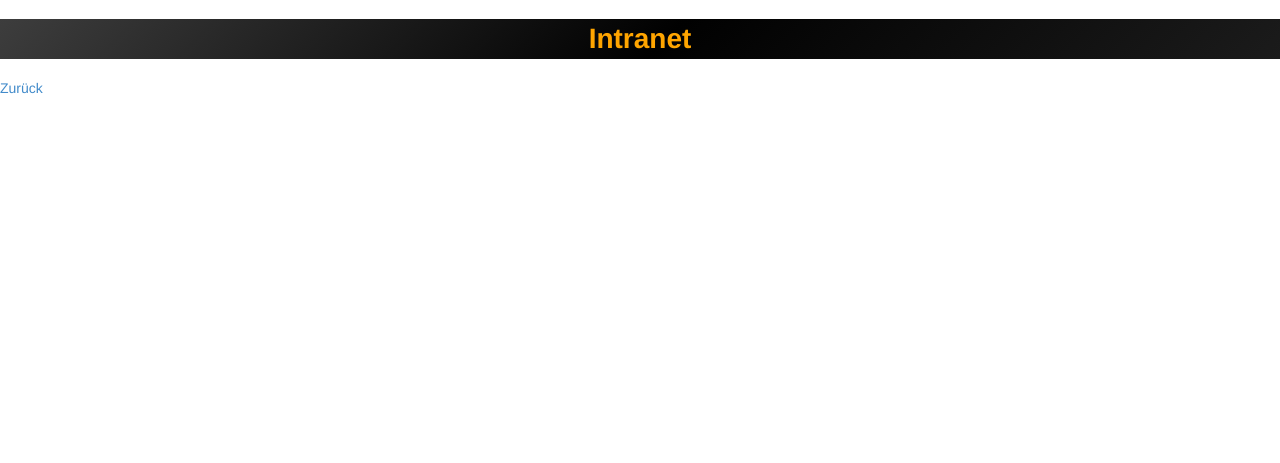
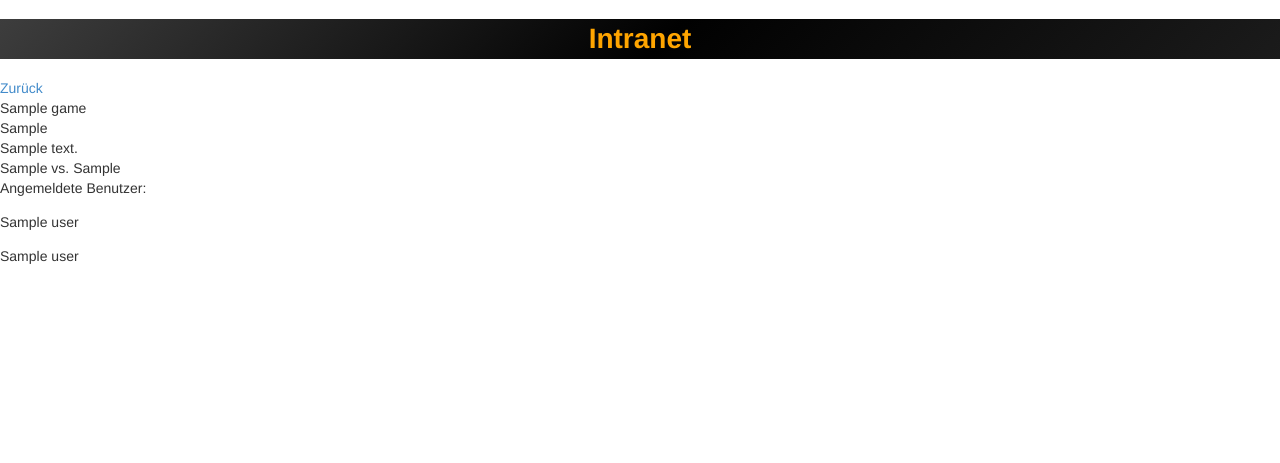
Before and after one commit to LordNeodym/intranet, a Django app: template src/core/templates/game_site.html in a window 1280 px wide. Shown: the top 463 px of the page. Run offline with Django 3.2, Linux system fonts and the light colour scheme; the template is opened without the code that fills it: most values are stand-ins (such as "Sample title", 1, 10 or a date in 2020); some libraries are stand-ins or nearby versions.

Commit message:
expand game site template

```diff
--- a/src/core/admin.py
+++ b/src/core/admin.py
@@ -13,7 +13,7 @@ class RoundInline(admin.TabularInline):
 
 class TeamAdmin(admin.ModelAdmin):
 	inlines = [RoundInline,]
-	#list_display = ('getTeam',)
+	filter_horizontal = ('user',)
 
 class MatchAdmin(admin.ModelAdmin):
     list_display = ('game', 'game_mode', 'player_per_team')
--- a/src/core/models.py
+++ b/src/core/models.py
@@ -41,7 +41,6 @@ class Team(models.Model):
 	user = models.ManyToManyField(User, verbose_name="Spieler", related_name="team_user")
 
 	def __unicode__(self):
-		#print self.user()
 		user_list = []
 		for u in self.user.all():
 			user_list.append(str(u.username))
@@ -49,6 +48,7 @@ class Team(models.Model):
 			return u"%s (%s)" % (self.user, self.description)
 		return u"%s - %s" % (self.match, user_list)
 
+	@property
 	def getTeam(self):
 		return self.__unicode__()
 
--- a/src/core/static/css/screen.css
+++ b/src/core/static/css/screen.css
@@ -16,7 +16,6 @@ html {
 }
 
 ul {
-	list-style: none;
 	padding: 0;
 }
 
--- a/src/core/templates/game_site.html
+++ b/src/core/templates/game_site.html
@@ -8,6 +8,30 @@
 {% if content.msg %}
 	{{content.msg}}
 {% else %}
+{% endif %}
 
-{% endif %}
+<div class="headline">{{ content.game }}</div>
+{% for match in content.match %}
+<div class="match">
+	<div class="game_mode">{{ match.game_mode }}</div>
+	<div class="description">{{ match.description }}</div>
+	<div class="player">{{ match.player_per_team }} vs. {{ match.player_per_team }}</div>
+	<div class="user">Angemeldete Benutzer:
+	<ul>
+	{% for user in match.user.all %}
+ 		<li>{{ user }}</li>
+	{% endfor %}
+	</ul>
+	</div>
+	<div class="teams">
+	{% for team in match.team_match.all %}
+		<div class="team">
+		{% for user in team.user.all %}
+			{{ user }}
+		{% endfor %}
+		</div>
+	{% endfor %}
+	</div>
+</div>
+{% endfor %}
 {% endblock %}
--- a/src/core/views.py
+++ b/src/core/views.py
@@ -1,7 +1,7 @@
 from django.shortcuts import render_to_response
 from django.template import RequestContext
 
-from core.models import Game
+from core.models import Game, Match, Team
 
 def home(request):
 	context = RequestContext(request)
@@ -22,6 +22,8 @@ def game_site(request, slug):
 			content['game'] = Game.objects.get(slug=slug)
 		except:
 			content['msg'] = "Seite nicht gefunden!"
+			return render_to_response('game_site.html', {'content': content}, context_instance=context)
+		content['match'] = Match.objects.filter(game=content['game'])
 	else:
 		content['msg'] = "Bitte zuerst einloggen!"
 
```
Also changed, not shown: src/db.sqlite3.
